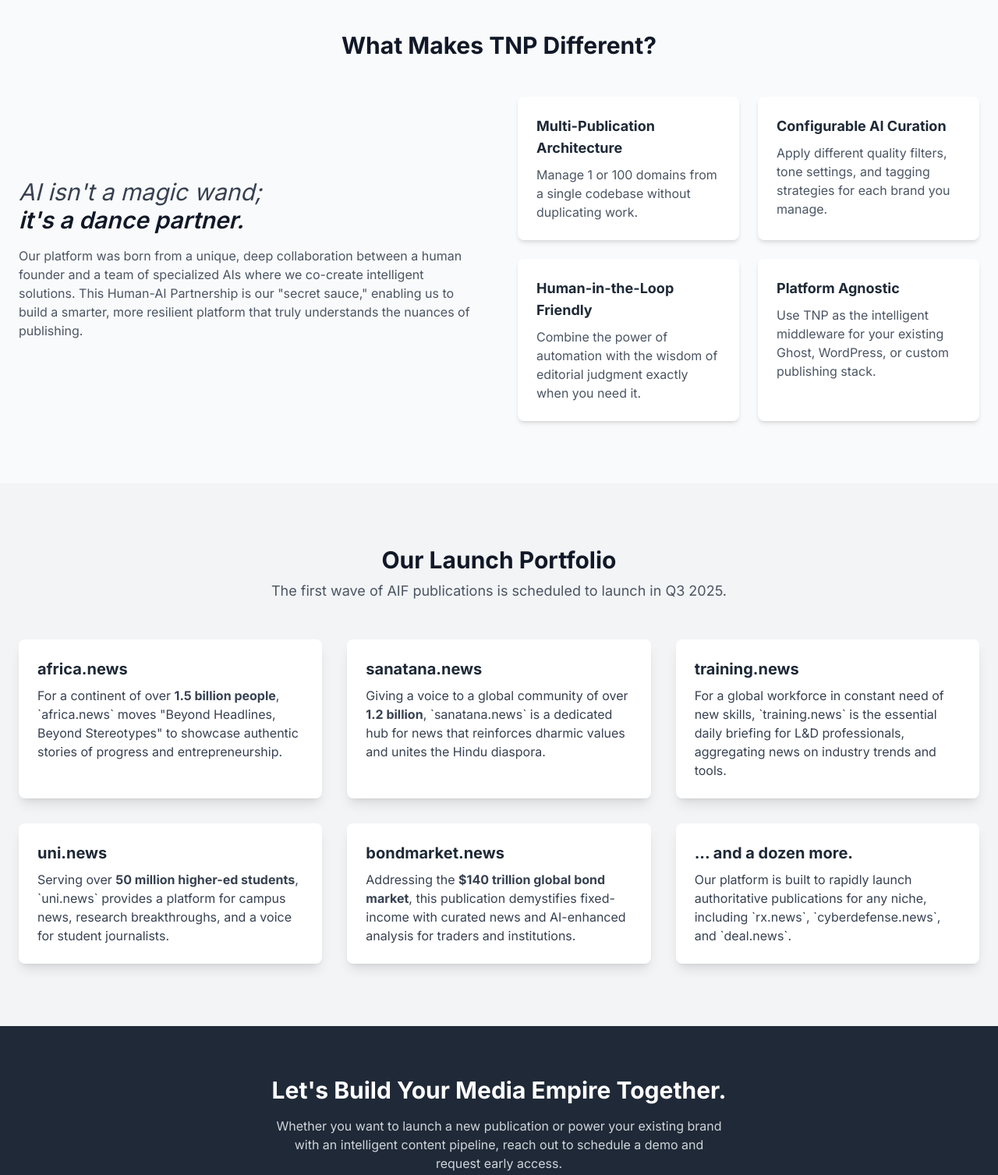
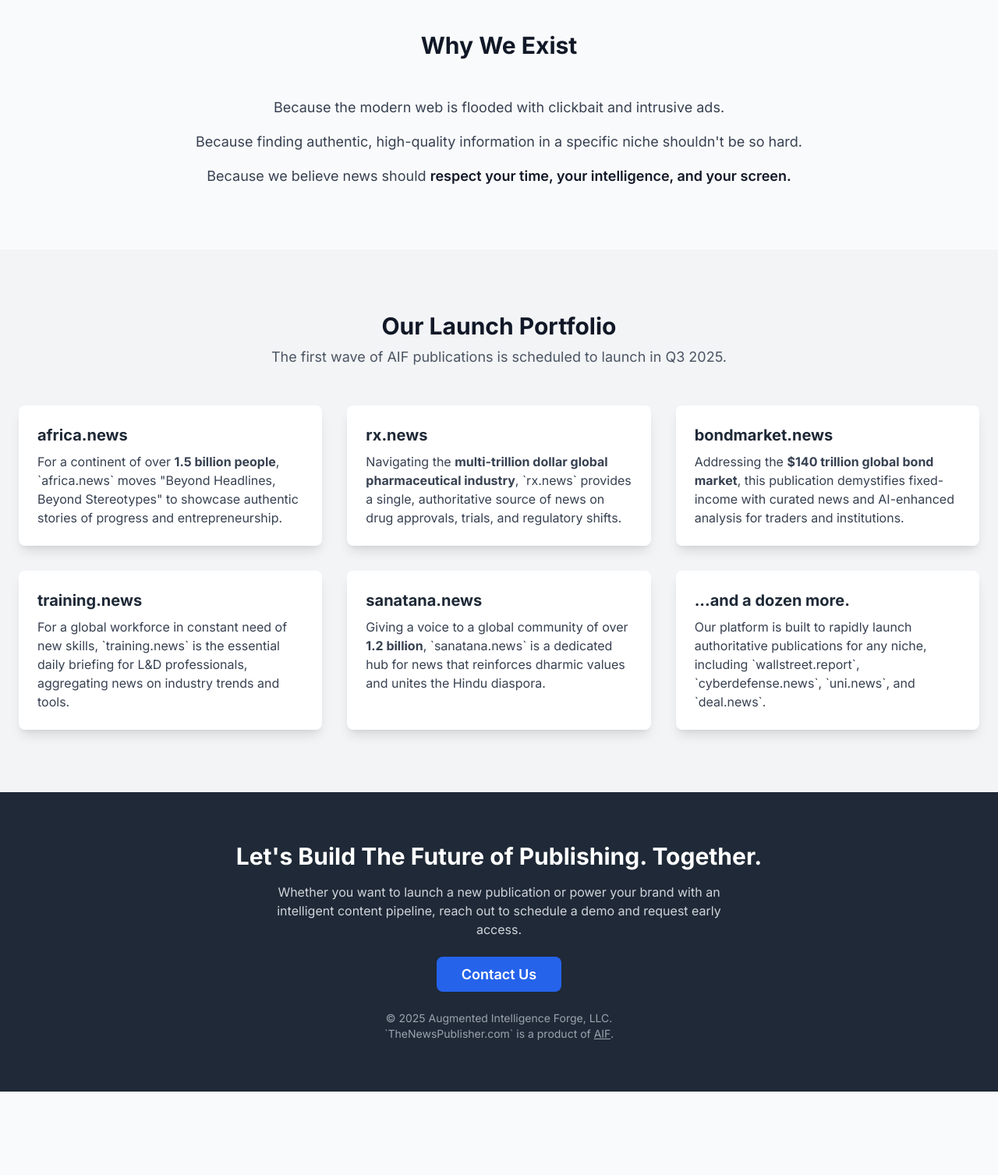
Before and after one commit to KetanKakkad/thenewspublisher-site, a plain HTML site: page index.html in a window 1280 px wide. Shown: the part 1180-2687 px from the top of the page at 78% size. After the commit the page ends 2580 px from the top, so only its background shows below. Drawn offline with nearby package versions, Linux system fonts and the light colour scheme.

Commit message:
Finalize homepage copy and structure

```diff
--- a/index.html
+++ b/index.html
@@ -21,7 +21,7 @@
             </div>
             <div class="hidden md:flex items-center space-x-6">
                 <a href="#pipeline" class="text-gray-600 hover:text-blue-600">How It Works</a>
-                <a href="#features" class="text-gray-600 hover:text-blue-600">Features</a>
+                <a href="#features" class="text-gray-600 hover:text-blue-600">Why TNP?</a>
                 <a href="#portfolio" class="text-gray-600 hover:text-blue-600">Portfolio</a>
                 <a href="#contact" class="px-4 py-2 text-white bg-blue-600 rounded-lg hover:bg-blue-700 transition-colors">Request a Demo</a>
             </div>
@@ -33,7 +33,7 @@
         </nav>
         <div id="mobile-menu" class="hidden md:hidden">
             <a href="#pipeline" class="block py-2 px-6 text-sm hover:bg-gray-100">How It Works</a>
-            <a href="#features" class="block py-2 px-6 text-sm hover:bg-gray-100">Features</a>
+            <a href="#features" class="block py-2 px-6 text-sm hover:bg-gray-100">Why TNP?</a>
             <a href="#portfolio" class="block py-2 px-6 text-sm hover:bg-gray-100">Portfolio</a>
             <a href="#contact" class="block py-2 px-6 text-sm hover:bg-gray-100">Request a Demo</a>
         </div>
@@ -46,7 +46,8 @@
                     Stop Building News Sites. <br> <span class="text-blue-600">Start Building a Media Network.</span>
                 </h1>
                 <p class="mt-6 text-lg md:text-xl text-gray-600 max-w-3xl mx-auto">
-                    TheNewsPublisher (TNP) is your AI-powered publishing engine — built to acquire, enrich, and publish news across every brand you manage. </p>
+                    TheNewsPublisher (TNP) is your AI-powered publishing engine — built to acquire, enrich, and publish news across every brand you manage.
+                </p>
                 <div class="mt-8 flex justify-center space-x-4">
                     <a href="#contact" class="px-8 py-3 text-lg font-semibold text-white bg-blue-600 rounded-lg hover:bg-blue-700 transition-colors">Request Early Access</a>
                     <a href="#portfolio" class="px-8 py-3 text-lg font-semibold text-gray-700 bg-gray-200 rounded-lg hover:bg-gray-300 transition-colors">See Our Portfolio</a>
@@ -73,7 +74,7 @@
                             <svg class="w-16 h-16 mx-auto" fill="none" stroke="currentColor" viewBox="0 0 24 24" xmlns="http://www.w3.org/2000/svg"><path stroke-linecap="round" stroke-linejoin="round" stroke-width="2" d="M9.663 17h4.673M12 3v1m6.364 1.636l-.707.707M21 12h-1M4 12H3m3.343-5.657l-.707-.707m2.828 9.9a5 5 0 117.072 0l-.548.547A3.374 3.374 0 0014 18.469V19a2 2 0 11-4 0v-.531c0-.895-.356-1.754-.988-2.386l-.548-.547z"></path></svg>
                         </div>
                         <h3 class="text-2xl font-bold mb-2">2. Enrich</h3>
-                        <p class="text-gray-600">Enrich content with AI — summaries, SEO metadata, and key points — tailored to your editorial voice using our `aiContext` engine.</p>
+                        <p class="text-gray-600">Enrich content with AI — summaries, SEO metadata, and key points — tailored to your editorial voice using our proprietary `aiContext` engine.</p>
                     </div>
                     <div class="bg-white p-8 rounded-lg shadow-lg">
                          <div class="text-blue-600 mb-4">
@@ -89,35 +90,12 @@
         <section id="features" class="py-20">
             <div class="container mx-auto px-6">
                  <div class="text-center mb-12">
-                    <h2 class="text-3xl font-bold text-gray-900">What Makes TNP Different?</h2>
+                    <h2 class="text-3xl font-bold text-gray-900">Why We Exist</h2>
                 </div>
-                <div class="grid lg:grid-cols-2 gap-12 items-center">
-                    <div class="text-center lg:text-left">
-                         <h3 class="text-2xl md:text-3xl italic text-gray-700 leading-relaxed">
-                            AI isn't a magic wand;<br> <strong class="font-semibold text-gray-900">it's a dance partner.</strong>
-                        </h3>
-                        <p class="text-gray-600 mt-4">
-                            Our platform was born from a unique, deep collaboration between a human founder and a team of specialized AIs where we co-create intelligent solutions. This Human-AI Partnership is our "secret sauce," enabling us to build a smarter, more resilient platform that truly understands the nuances of publishing.
-                        </p>
-                    </div>
-                    <div class="grid grid-cols-1 md:grid-cols-2 gap-6">
-                        <div class="bg-white p-6 rounded-lg shadow-md">
-                            <h3 class="font-bold text-lg">Multi-Publication Architecture</h3>
-                            <p class="text-gray-600 mt-2">Manage 1 or 100 domains from a single codebase without duplicating work.</p>
-                        </div>
-                        <div class="bg-white p-6 rounded-lg shadow-md">
-                            <h3 class="font-bold text-lg">Configurable AI Curation</h3>
-                            <p class="text-gray-600 mt-2">Apply different quality filters, tone settings, and tagging strategies for each brand you manage.</p>
-                        </div>
-                        <div class="bg-white p-6 rounded-lg shadow-md">
-                            <h3 class="font-bold text-lg">Human-in-the-Loop Friendly</h3>
-                            <p class="text-gray-600 mt-2">Combine the power of automation with the wisdom of editorial judgment exactly when you need it.</p>
-                        </div>
-                        <div class="bg-white p-6 rounded-lg shadow-md">
-                            <h3 class="font-bold text-lg">Platform Agnostic</h3>
-                            <p class="text-gray-600 mt-2">Use TNP as the intelligent middleware for your existing Ghost, WordPress, or custom publishing stack.</p>
-                        </div>
-                    </div>
+                <div class="max-w-4xl mx-auto text-center text-lg text-gray-700 space-y-4">
+                    <p>Because the modern web is flooded with clickbait and intrusive ads.</p>
+                    <p>Because finding authentic, high-quality information in a specific niche shouldn't be so hard.</p>
+                    <p>Because we believe news should <strong class="font-semibold text-gray-900">respect your time, your intelligence, and your screen.</strong></p>
                 </div>
             </div>
         </section>
@@ -129,40 +107,39 @@
                     <p class="mt-2 text-lg text-gray-600">The first wave of AIF publications is scheduled to launch in Q3 2025.</p>
                 </div>
                 <div class="grid md:grid-cols-2 lg:grid-cols-3 gap-8">
+                     <div class="bg-white rounded-lg p-6 shadow-lg">
+                        <div class="font-bold text-xl mb-2">africa.news</div>
+                        <p class="text-gray-700 text-base">For a continent of over <strong>1.5 billion people</strong>, `africa.news` moves "Beyond Headlines, Beyond Stereotypes" to showcase authentic stories of progress and entrepreneurship.</p>
+                    </div>
                     <div class="bg-white rounded-lg p-6 shadow-lg">
-                        <div class="font-bold text-xl mb-2">africa.news</div>
-                        <p class="text-gray-700 text-base">For a continent of over <strong>1.5 billion people</strong>, `africa.news` moves "Beyond Headlines, Beyond Stereotypes" to showcase authentic stories of progress and entrepreneurship. </p>
-                    </div>
-                     <div class="bg-white rounded-lg p-6 shadow-lg">
-                        <div class="font-bold text-xl mb-2">sanatana.news</div>
-                        <p class="text-gray-700 text-base">Giving a voice to a global community of over <strong>1.2 billion</strong>, `sanatana.news` is a dedicated hub for news that reinforces dharmic values and unites the Hindu diaspora. </p>
-                    </div>
-                     <div class="bg-white rounded-lg p-6 shadow-lg">
-                        <div class="font-bold text-xl mb-2">training.news</div>
-                        <p class="text-gray-700 text-base">For a global workforce in constant need of new skills, `training.news` is the essential daily briefing for L&D professionals, aggregating news on industry trends and tools.</p>
-                    </div>
-                     <div class="bg-white rounded-lg p-6 shadow-lg">
-                        <div class="font-bold text-xl mb-2">uni.news</div>
-                        <p class="text-gray-700 text-base">Serving over <strong>50 million higher-ed students</strong>, `uni.news` provides a platform for campus news, research breakthroughs, and a voice for student journalists.</p>
+                        <div class="font-bold text-xl mb-2">rx.news</div>
+                        <p class="text-gray-700 text-base">Navigating the <strong>multi-trillion dollar global pharmaceutical industry</strong>, `rx.news` provides a single, authoritative source of news on drug approvals, trials, and regulatory shifts.</p>
                     </div>
                      <div class="bg-white rounded-lg p-6 shadow-lg">
                         <div class="font-bold text-xl mb-2">bondmarket.news</div>
                         <p class="text-gray-700 text-base">Addressing the <strong>$140 trillion global bond market</strong>, this publication demystifies fixed-income with curated news and AI-enhanced analysis for traders and institutions.</p>
                     </div>
+                    <div class="bg-white rounded-lg p-6 shadow-lg">
+                        <div class="font-bold text-xl mb-2">training.news</div>
+                        <p class="text-gray-700 text-base">For a global workforce in constant need of new skills, `training.news` is the essential daily briefing for L&D professionals, aggregating news on industry trends and tools.</p>
+                    </div>
                      <div class="bg-white rounded-lg p-6 shadow-lg">
-                        <div class="font-bold text-xl mb-2">... and a dozen more.</div>
-                        <p class="text-gray-700 text-base">Our platform is built to rapidly launch authoritative publications for any niche, including `rx.news`, `cyberdefense.news`, and `deal.news`.</p>
+                        <div class="font-bold text-xl mb-2">sanatana.news</div>
+                        <p class="text-gray-700 text-base">Giving a voice to a global community of over <strong>1.2 billion</strong>, `sanatana.news` is a dedicated hub for news that reinforces dharmic values and unites the Hindu diaspora.</p>
+                    </div>
+                     <div class="bg-white rounded-lg p-6 shadow-lg">
+                        <div class="font-bold text-xl mb-2">...and a dozen more.</div>
+                        <p class="text-gray-700 text-base">Our platform is built to rapidly launch authoritative publications for any niche, including `wallstreet.report`, `cyberdefense.news`, `uni.news`, and `deal.news`.</p>
                     </div>
                 </div>
             </div>
         </section>
-
     </main>
 
     <footer id="contact" class="bg-gray-800 text-white py-16">
         <div class="container mx-auto px-6 text-center">
-            <h2 class="text-3xl font-bold">Let's Build Your Media Empire Together.</h2>
-            <p class="mt-4 text-gray-300 max-w-xl mx-auto">Whether you want to launch a new publication or power your existing brand with an intelligent content pipeline, reach out to schedule a demo and request early access.</p>
+            <h2 class="text-3xl font-bold">Let's Build The Future of Publishing. Together.</h2>
+            <p class="mt-4 text-gray-300 max-w-xl mx-auto">Whether you want to launch a new publication or power your brand with an intelligent content pipeline, reach out to schedule a demo and request early access.</p>
             <div class="mt-8">
                  <a href="mailto:platform@thenewspublisher.com" class="px-8 py-3 text-lg font-semibold text-white bg-blue-600 rounded-lg hover:bg-blue-700 transition-colors">Contact Us</a>
             </div>
```
